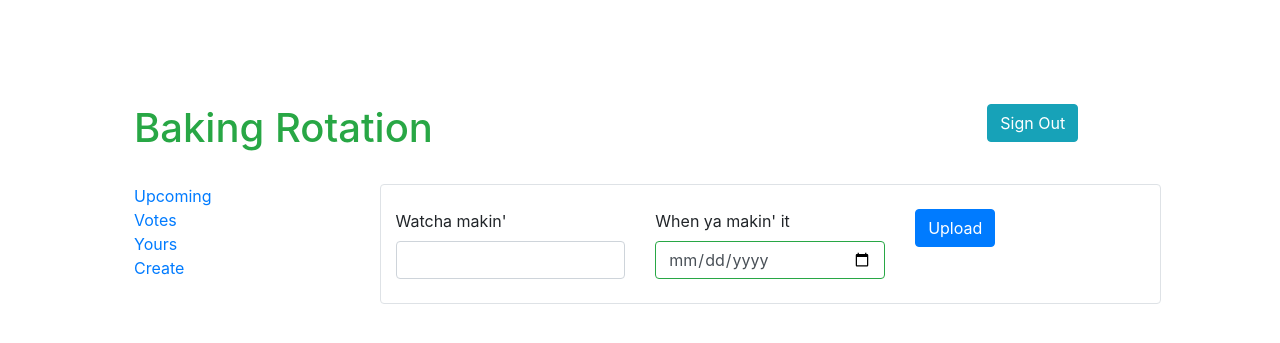
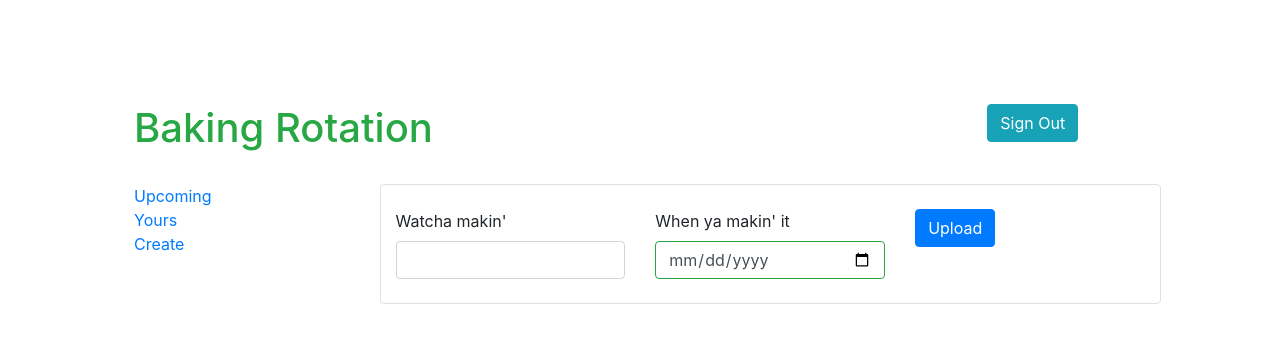
Before and after one commit to CarMin15/bakery_rotation, a Django app: page /bakery_rotation/create/ in a window 1280 px wide. Shown: the top 343 px of the page. Run offline with Django 3.2, Linux system fonts and the light colour scheme; the visitor is signed in with stand-in values (Sample User, id 1); some libraries are stand-ins or nearby versions.

Commit message:
no need of votes for now

```diff
--- a/bakery_rotation/templates/baking_rotation/base.jinja
+++ b/bakery_rotation/templates/baking_rotation/base.jinja
@@ -16,7 +16,7 @@
     <div class="row m-4">
       <ul class="col-3 item-list">
         <li><a href="/bakery_rotation/upcoming">Upcoming</a></li>
-        <li><a href="/bakery_rotation/votes">Votes</a></li>
+        <!-- <li><a href="/bakery_rotation/votes">Votes</a></li> -->
         <li><a href="/bakery_rotation/yours">Yours</a></li>
         <li><a href="/bakery_rotation/create">Create</a></li>
       </ul>
```
